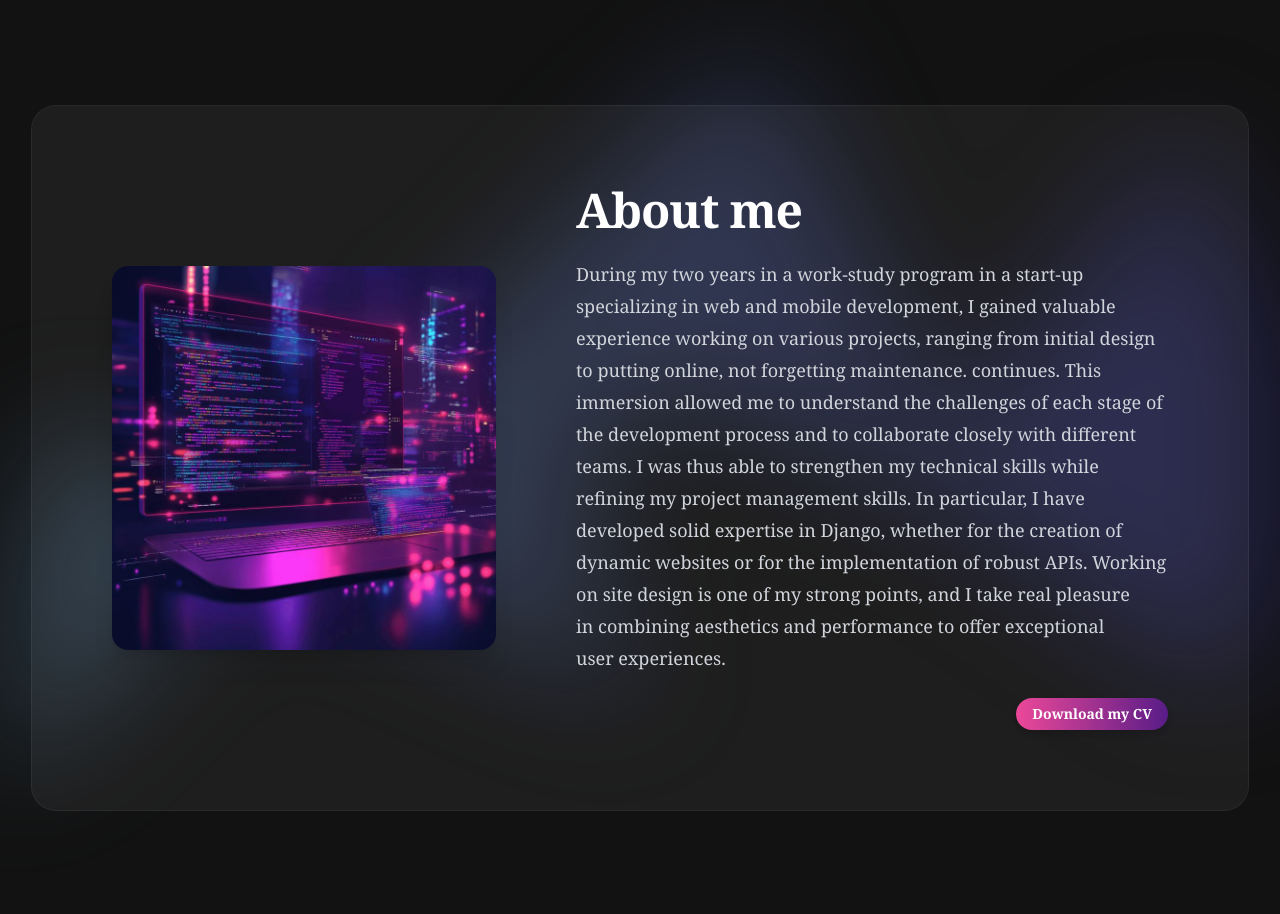
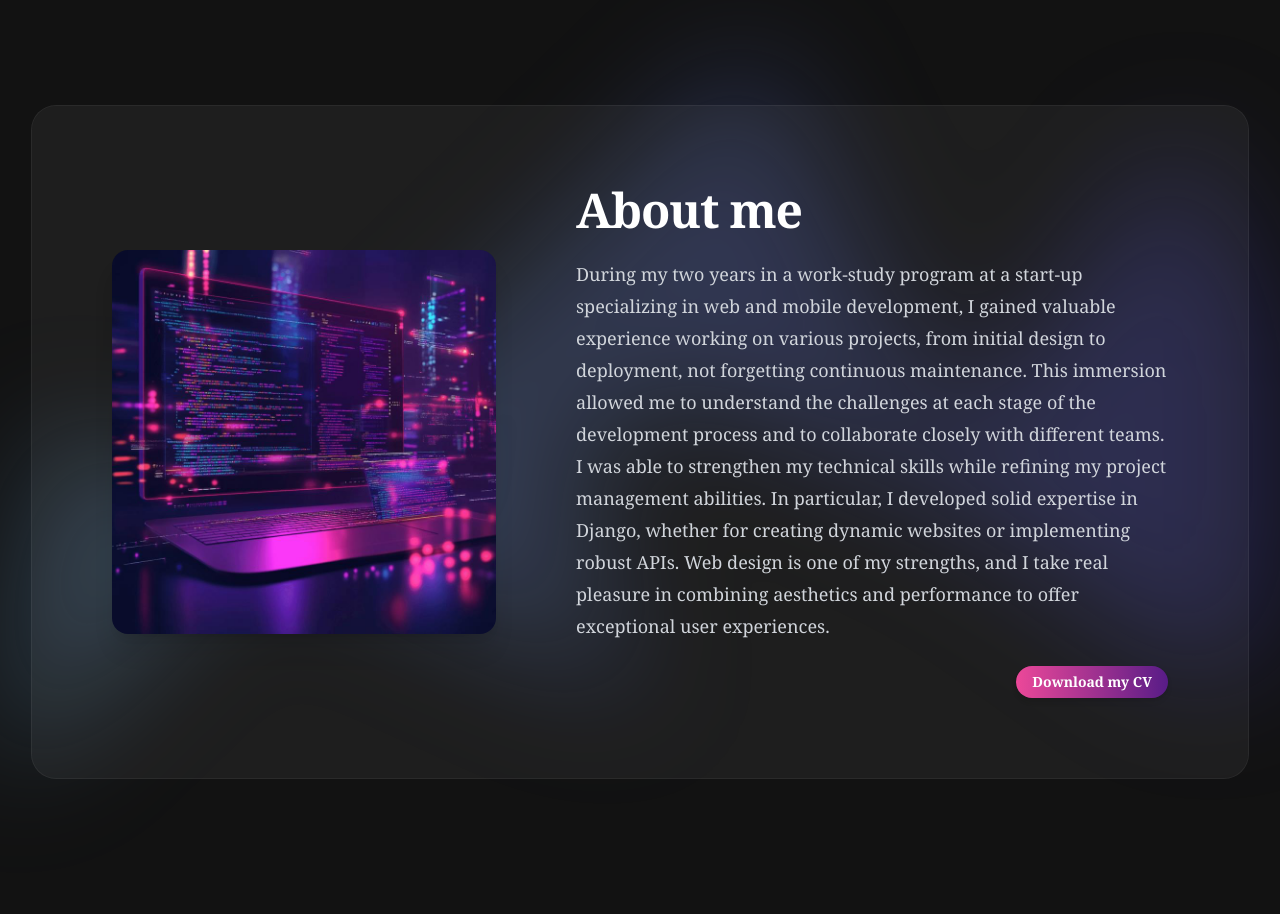
Before and after one commit to saraelallouche/CodingBySara, a Django app: page / in a window 1280 px wide. Shown: the part 854-1768 px from the top of the page. Run offline with Django 4.2, Linux system fonts and the light colour scheme; some libraries are stand-ins or nearby versions.

Commit message:
error about page

```diff
--- a/base/web/templates/home/snippets/about_me.html
+++ b/base/web/templates/home/snippets/about_me.html
@@ -7,7 +7,7 @@
           <div class="relative w-full flex-auto">
             <h2 class="text-pretty text-4xl font-semibold tracking-tight text-white sm:text-5xl">About me</h2>
             <p class="mt-6 text-pretty text-lg/8 text-gray-300">
-              During my two years in a work-study program in a start-up specializing in web and mobile development, I gained valuable experience working on various projects, ranging from initial design to putting online, not forgetting maintenance. continues. This immersion allowed me to understand the challenges of each stage of the development process and to collaborate closely with different teams. I was thus able to strengthen my technical skills while refining my project management skills. In particular, I have developed solid expertise in Django, whether for the creation of dynamic websites or for the implementation of robust APIs. Working on site design is one of my strong points, and I take real pleasure in combining aesthetics and performance to offer exceptional user experiences.
+              During my two years in a work-study program at a start-up specializing in web and mobile development, I gained valuable experience working on various projects, from initial design to deployment, not forgetting continuous maintenance. This immersion allowed me to understand the challenges at each stage of the development process and to collaborate closely with different teams. I was able to strengthen my technical skills while refining my project management abilities. In particular, I developed solid expertise in Django, whether for creating dynamic websites or implementing robust APIs. Web design is one of my strengths, and I take real pleasure in combining aesthetics and performance to offer exceptional user experiences.
             </p>
 
             <div class="flex justify-end mt-6">
```
